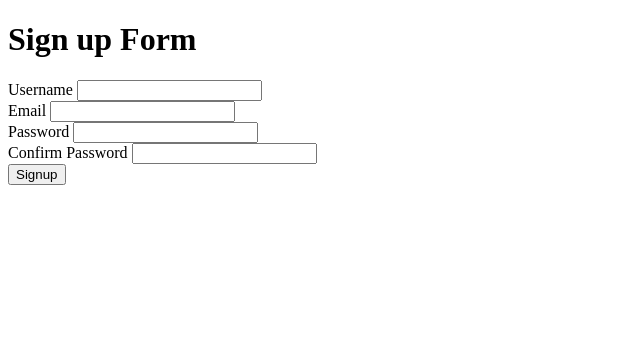
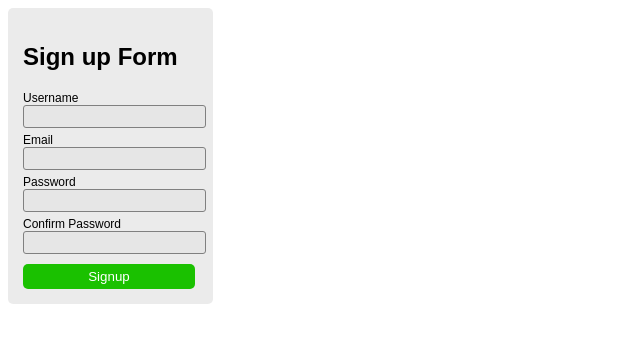
Before and after one commit to Raghu-KV/2yr-form-1, a plain HTML site: page index.html in a window 1280 px wide. Shown: the whole page, without its empty margins (0-640 px from the left). Drawn offline with Linux system fonts and the light colour scheme.

Commit message:
form/css

```diff
--- a/index.html
+++ b/index.html
@@ -4,9 +4,43 @@
     <meta charset="UTF-8" />
     <meta name="viewport" content="width=device-width, initial-scale=1.0" />
     <title>Document</title>
+    <style>
+      body {
+        font-family: sans-serif;
+      }
+      label {
+        display: block;
+        font-size: 12px;
+        margin-top: 5px;
+      }
+      article {
+        /* border: 1px solid red; */
+        width: 175px;
+        padding: 15px;
+        border-radius: 5px;
+        background-color: rgba(230, 230, 230, 0.786);
+      }
+      input {
+        background-color: rgba(230, 230, 230, 0.786);
+        border: 1px solid gray;
+        border-radius: 3px;
+        padding-top: 3px;
+        padding-bottom: 3px;
+      }
+      button {
+        margin-top: 10px;
+        width: 172px;
+        border: none;
+        background-color: rgb(26, 193, 0);
+        color: white;
+        padding: 5px 0px;
+        border-radius: 5px;
+      }
+    </style>
   </head>
   <body>
     <!-- FORM -->
+    <article>
       <h1>Sign up Form</h1>
 
       <form action="">
@@ -35,5 +69,6 @@
 
         <button>Signup</button>
       </form>
+    </article>
   </body>
 </html>
```
Lines whose indentation alone changed are shown as unchanged.
